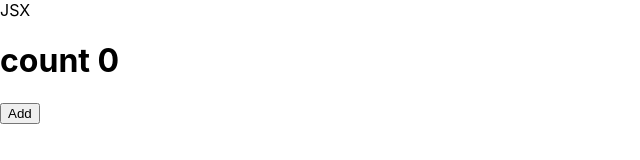
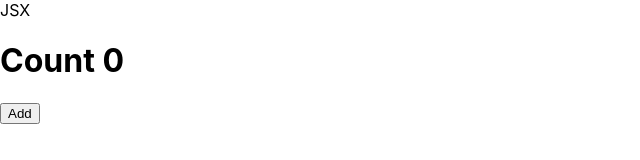
Before and after one commit to iiimomoniii/Intro_React, a React (Create React App) app: page / in a window 1280 px wide. Shown: the top 160 px of the page, without its empty margins (0-640 px from the left). Built offline with nearby package versions, Linux system fonts and the light colour scheme.

Commit message:
use hook for count when click

```diff
--- a/src/App.js
+++ b/src/App.js
@@ -1,15 +1,20 @@
-import React from "react";
+import React, {useState} from "react";
 
 export default () => {
   let var1 = 0;
-
+  //count = variable
+  //setCount = function for count variable
+  //0 = initial variable
+  const [count, setCount] = useState(0)
   return (
     <div>
       JSX
-      <h1>count {var1}</h1>
+      <h1>Count {count}</h1>
       <button
         onClick={() => {
           var1 = var1 + 1;
+          //action
+          setCount(count+1);
           console.log(var1);
         }}
       >
```
